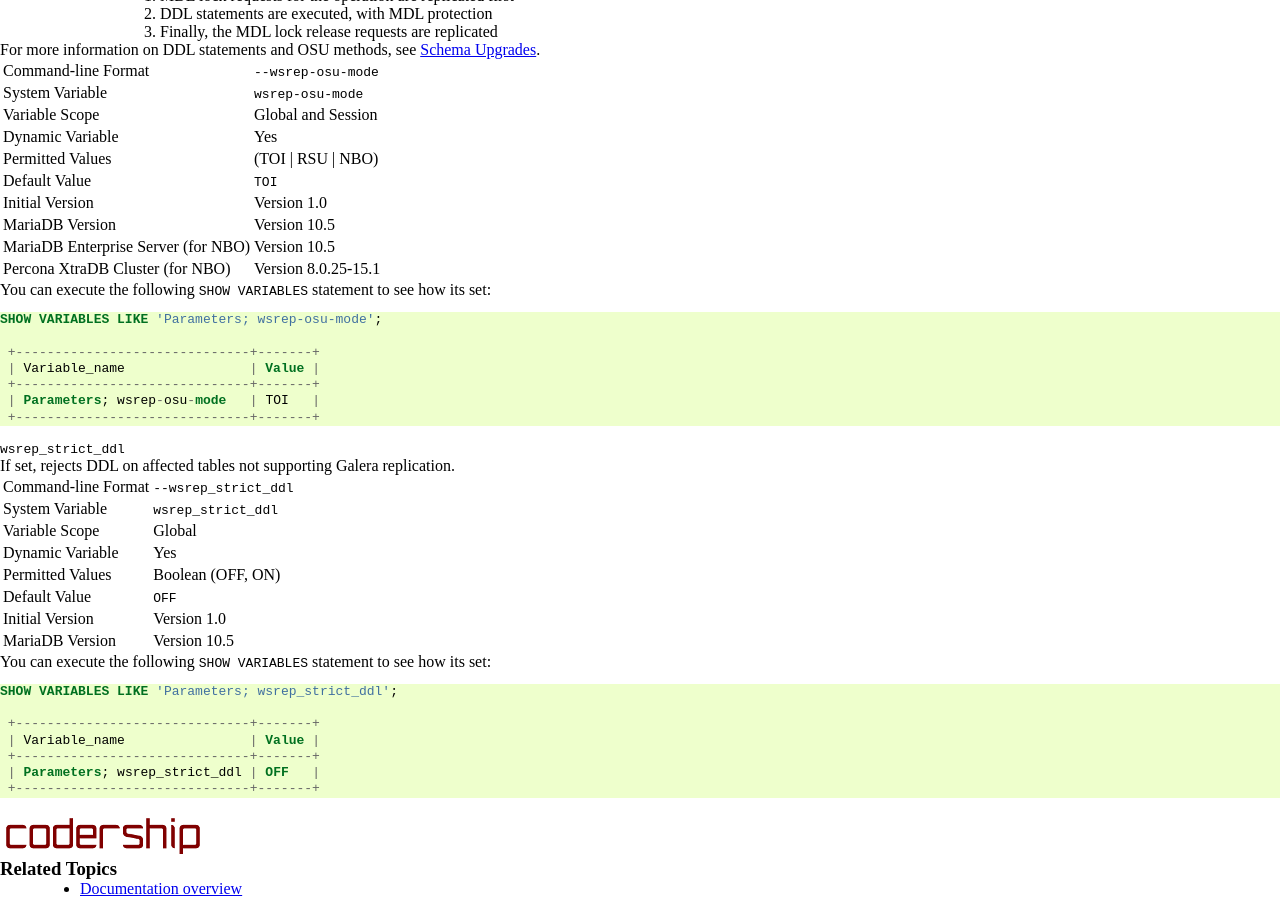
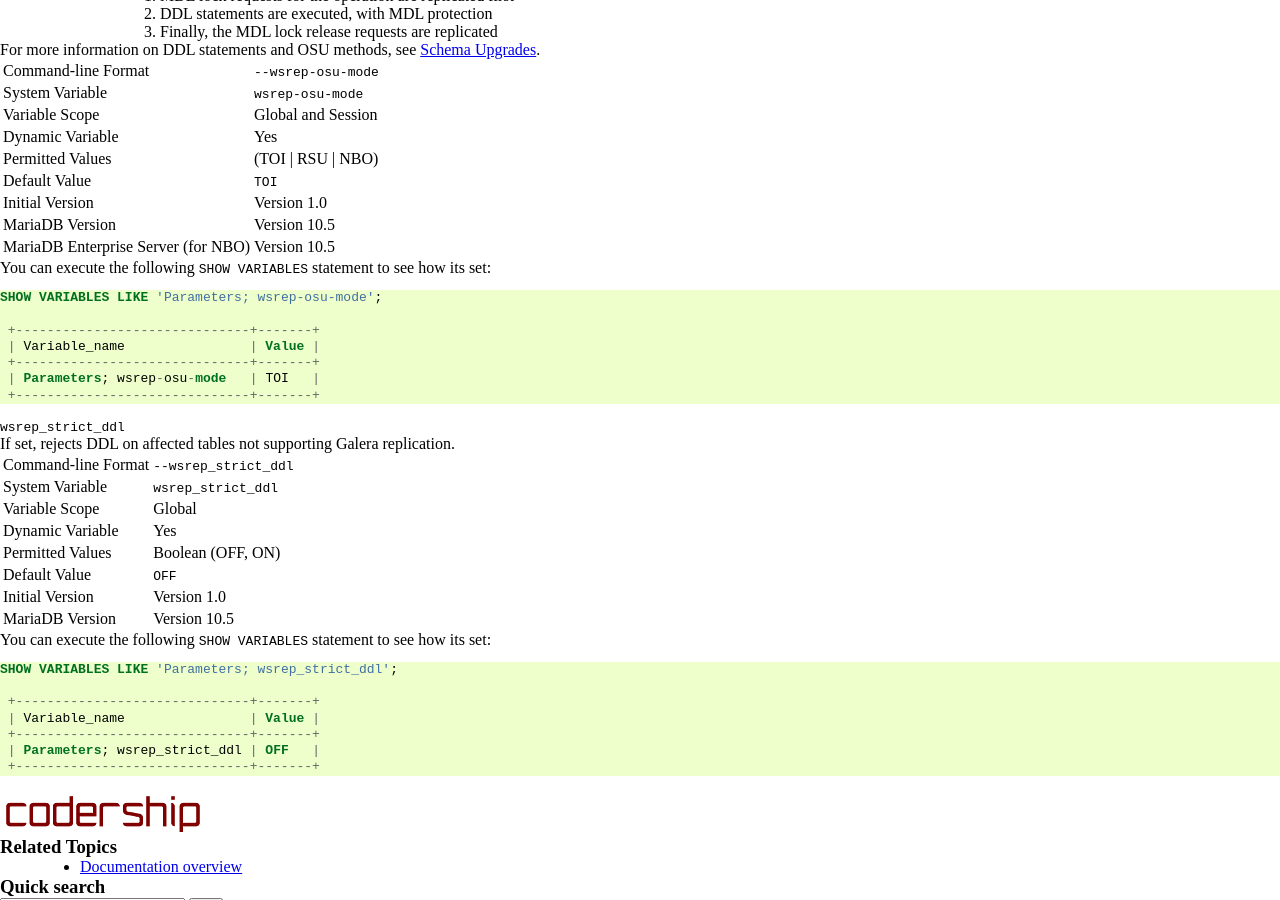
Before and after one commit to codership/documentation, a Sphinx documentation site: the page built from galeracluster/source/documentation/mariadb-options.rst, in a window 1280 px wide and 900 px high, scrolled down 3068 px. Built offline with Sphinx 7.4.7, drawn with Linux system fonts in a browser that asks for light colours; comment, search, counter and statistics services are not loaded.

Commit message:
Update mariadb-options.rst
removed    "Percona XtraDB Cluster (for NBO)", "Version 8.0.25-15.1"
 because this is mariadb docs

```diff
--- a/galeracluster/source/documentation/mariadb-options.rst
+++ b/galeracluster/source/documentation/mariadb-options.rst
@@ -338,7 +338,6 @@ For more information on DDL statements and OSU methods, see :doc:`schema-upgrade
    "Initial Version", "Version 1.0"
    "MariaDB Version", "Version 10.5"
    "MariaDB Enterprise Server (for NBO)", "Version 10.5"
-   "Percona XtraDB Cluster (for NBO)", "Version 8.0.25-15.1"
 
 You can execute the following ``SHOW VARIABLES`` statement to see how its set:
 
```
